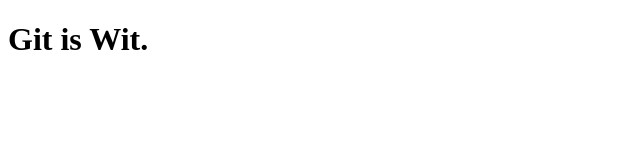
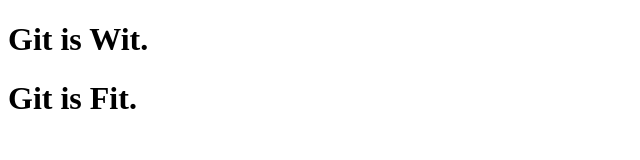
Before and after one commit to rxjs-space/gitbasics, a plain HTML site: page index.html in a window 1280 px wide. Shown: the whole page, without its empty margins (0-640 px from the left). Drawn offline with Linux system fonts and the light colour scheme.

Commit message:
added another line in index.html

```diff
--- a/index.html
+++ b/index.html
@@ -6,5 +6,6 @@
 </head>
 <body>
     <h1>Git is Wit.</h1>
+    <h1>Git is Fit.</h1>
 </body>
 </html>
```
